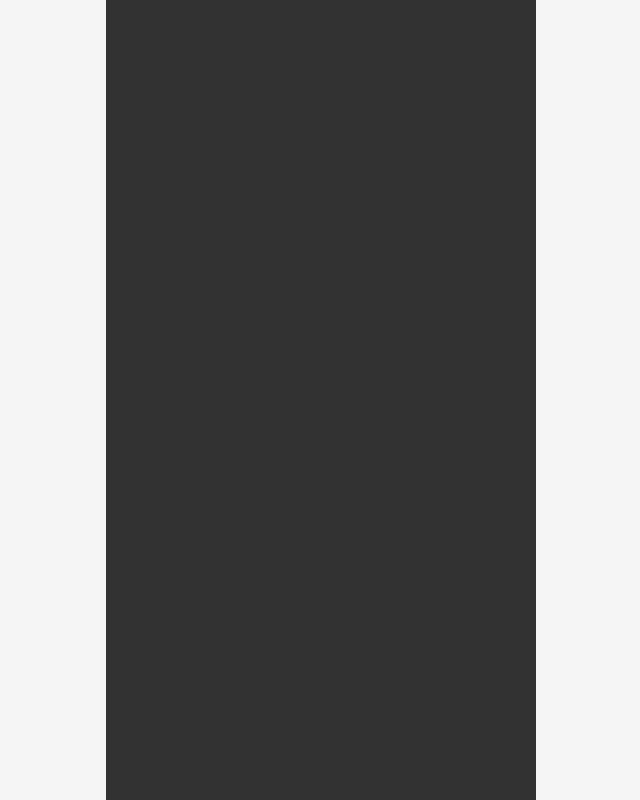
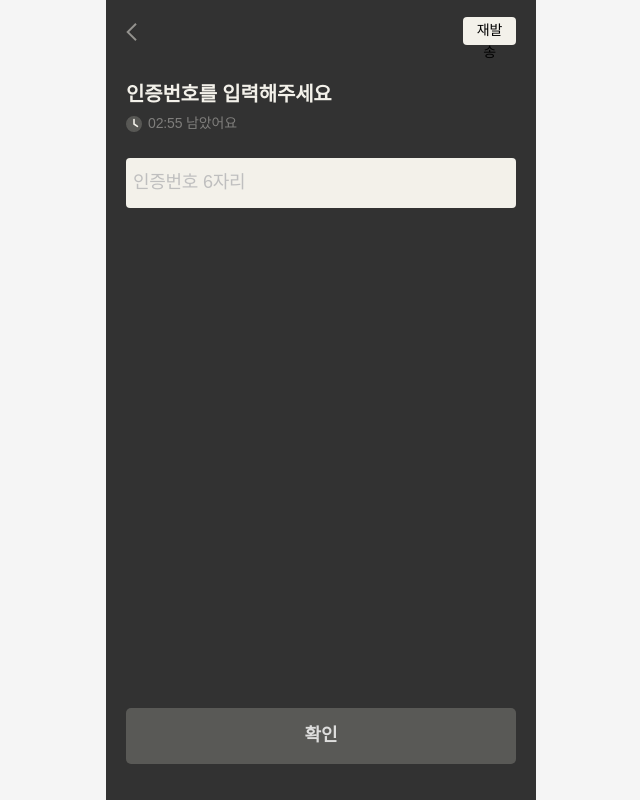
Before and after one commit to SPARCS-2024-TEAM1/CLIENT, a React (Vite) app: page /onboarding/2 in a window 1280 px wide. Before the commit this address had no page. Shown: the whole page, without its empty margins (319-959 px from the left). Built offline with nearby package versions, Linux system fonts and the light colour scheme; a web font is replaced by a local one; what emotion-reset would draw is missing.

Commit message:
feat: 인증번호 입력 페이지 구현

```diff
--- a/src/Router.tsx
+++ b/src/Router.tsx
@@ -3,13 +3,15 @@ import { BrowserRouter, Route, Routes } from 'react-router-dom';
 import Home from './pages/home/Home';
 // import Main from './pages/main/Main';
 import Step문자인증 from './pages/onboarding/components/Step문자인증';
+import Step핸드폰번호입력 from './pages/onboarding/components/Step핸드폰번호입력';
 
 const Router = () => {
   return (
     <BrowserRouter>
       <Routes>
         <Route path="/" element={<Home />} />
-        <Route path="/onboarding/1" element={<Step문자인증 />} />
+        <Route path="/onboarding/1" element={<Step핸드폰번호입력 />} />
+        <Route path="/onboarding/2" element={<Step문자인증 />} />
       </Routes>
     </BrowserRouter>
   );
--- a/src/assets/svgs/index.tsx
+++ b/src/assets/svgs/index.tsx
@@ -2,3 +2,4 @@
 // export { default as DefaultProfileIc } from './defaultProfileIc.svg?react';
 export { default as HbPromiseIc } from './img_hbpromise.svg?react';
 export { default as ArrowLeftIc } from './ic_arrow_left.svg?react';
+export { default as ClockIc } from './ic_clock.svg?react';
--- a/src/components/commons/FullBtn.tsx
+++ b/src/components/commons/FullBtn.tsx
@@ -14,14 +14,14 @@ const FullBtn = (props: fullBtnPropsType) => {
     <>
       {bottom ? (
         <DownWrapper>
-          <Button $isBtnDisable={isBtnDisable} onClick={onClick}>
+          <Button type="button" disabled={isBtnDisable} $isBtnDisable={isBtnDisable} onClick={onClick}>
             {isBtnDisable ? disabledText : activeText}
           </Button>
           <BtnBackground />
         </DownWrapper>
       ) : (
         <TopWrapper>
-          <Button $isBtnDisable={isBtnDisable} onClick={onClick}>
+          <Button type="button" disabled={isBtnDisable} $isBtnDisable={isBtnDisable} onClick={onClick}>
             {isBtnDisable ? disabledText : activeText}
           </Button>
         </TopWrapper>
--- a/src/components/commons/Header.tsx
+++ b/src/components/commons/Header.tsx
@@ -29,6 +29,7 @@ const Wrapper = styled.header`
   display: flex;
   justify-content: center;
   align-items: center;
+  position: relative;
   position: fixed;
   top: 0;
 
--- a/src/pages/onboarding/components/Step문자인증.tsx
+++ b/src/pages/onboarding/components/Step문자인증.tsx
@@ -1,47 +1,109 @@
-import { useState, ChangeEvent } from 'react';
+import styled from '@emotion/styled';
+import { useState, ChangeEvent, useEffect } from 'react';
 import { useNavigate } from 'react-router-dom';
 
-import { ArrowLeftIc } from '../../../assets/svgs';
+import { ArrowLeftIc, ClockIc } from '../../../assets/svgs';
 import FullBtn from '../../../components/commons/FullBtn';
 import Header from '../../../components/commons/Header';
 import Input from '../../../components/commons/Input';
 import Spacing from '../../../components/commons/Spacing';
 import Title from '../../../components/commons/Title';
-import { formatPhone } from '../utils/formatPhone';
+import { formatTime } from '../utils/formatTime';
 
 const Step문자인증 = () => {
   const navigate = useNavigate();
-  const [phoneNumber, setPhoneNumber] = useState('');
+  const [authCode, setAuthCode] = useState('');
 
-  const handleChangePhone = (e: ChangeEvent<HTMLInputElement>) => {
-    const formattedNum = formatPhone(e.target.value);
-    setPhoneNumber(formattedNum);
+  const TIME = 180 * 1000;
+  const [timeLeft, setTimeLeft] = useState(TIME);
+  const { minutes, seconds } = formatTime(timeLeft);
+
+  useEffect(() => {
+    const id = setInterval(() => {
+      setTimeLeft((prevTime) => {
+        if (prevTime <= 1000) {
+          clearInterval(id);
+          return 0;
+        }
+        return prevTime - 1000;
+      });
+    }, 1000);
+
+    return () => clearInterval(id);
+  }, [timeLeft]);
+
+  // 재전송 클릭
+  const onClickGetAuthCode = () => {
+    console.log('문자인증 api 연결');
+    setTimeLeft(TIME);
   };
 
-  const onClickBack = () => {
-    navigate('/');
+  // 인증 코드 입력 input handler
+  const handleChangeAuthCode = (e: ChangeEvent<HTMLInputElement>) => {
+    setAuthCode(e.target.value);
   };
 
-  const onClickGetAuthCode = () => {
-    console.log('문자인증 api 연결');
+  // 확인버튼
+  const onClickCheckAuthCode = () => {
+    console.log('인증번호 맞는지 확인하는 api');
+    navigate('/onboarding/3');
   };
 
   return (
     <>
-      <Header LeftSvg={ArrowLeftIc} onClickLeft={onClickBack} />
-      <Title text={`안녕하세요\n전화번호를 입력해주세요`} type="middle" />
-      <Spacing marginBottom="2" />
-      <Input placeholder="010-1234-5678" inputVal={phoneNumber} handleInputVal={handleChangePhone} />
-      <Spacing marginBottom="3" />
+      <Header LeftSvg={ArrowLeftIc}>
+        <ReAuthBtn onClick={onClickGetAuthCode}>재발송</ReAuthBtn>
+      </Header>
+      <Title text="인증번호를 입력해주세요" type="middle" />
+      <Spacing marginBottom="0.4" />
+      <TimerContainer>
+        <ClockIc />
+        <Timer>
+          {minutes}:{seconds} 남았어요
+        </Timer>
+      </TimerContainer>
+      <Spacing marginBottom="2.3" />
+      <Input placeholder="인증번호 6자리" inputVal={authCode} handleInputVal={handleChangeAuthCode} />
+      <Spacing marginBottom="2.943" />
       <FullBtn
-        activeText="인증번호 받기"
-        disabledText="인증번호 받기"
-        isBtnDisable={phoneNumber.length < 13}
-        onClick={onClickGetAuthCode}
-        bottom={false}
+        activeText="확인"
+        disabledText="확인"
+        isBtnDisable={authCode.length !== 6}
+        onClick={onClickCheckAuthCode}
       />
     </>
   );
 };
 
 export default Step문자인증;
+
+const ReAuthBtn = styled.button`
+  position: absolute;
+  top: 1.7rem;
+  right: 2rem;
+
+  width: 5.3rem;
+  height: 2.8rem;
+  padding: 0.3rem 0.8rem;
+  border: none;
+  border-radius: 4px;
+
+  /* 색상 변경 필요 */
+  background-color: ${({ theme }) => theme.colors.grayScaleW_bg};
+
+  color: ${({ theme }) => theme.colors.grayScaleB_Text};
+
+  ${({ theme }) => theme.fonts.Body3_M_14};
+  cursor: pointer;
+`;
+
+const TimerContainer = styled.div`
+  display: flex;
+  gap: 0.6rem;
+  align-items: center;
+`;
+
+const Timer = styled.span`
+  ${({ theme }) => theme.fonts.Body3_M_14};
+  color: ${({ theme }) => theme.colors.transparentW40};
+`;
--- /dev/null
+++ b/src/pages/onboarding/components/Step핸드폰번호입력.tsx
@@ -0,0 +1,48 @@
+import { useState, ChangeEvent } from 'react';
+import { useNavigate } from 'react-router-dom';
+
+import { ArrowLeftIc } from '../../../assets/svgs';
+import FullBtn from '../../../components/commons/FullBtn';
+import Header from '../../../components/commons/Header';
+import Input from '../../../components/commons/Input';
+import Spacing from '../../../components/commons/Spacing';
+import Title from '../../../components/commons/Title';
+import { formatPhone } from '../utils/formatPhone';
+
+const Step핸드폰번호입력 = () => {
+  const navigate = useNavigate();
+  const [phoneNumber, setPhoneNumber] = useState('');
+
+  const handleChangePhone = (e: ChangeEvent<HTMLInputElement>) => {
+    const formattedNum = formatPhone(e.target.value);
+    setPhoneNumber(formattedNum);
+  };
+
+  const onClickBack = () => {
+    navigate('/');
+  };
+
+  const onClickGetAuthCode = () => {
+    console.log('문자인증 api 연결');
+    navigate('/onboarding/2');
+  };
+
+  return (
+    <>
+      <Header LeftSvg={ArrowLeftIc} onClickLeft={onClickBack} />
+      <Title text={`안녕하세요\n전화번호를 입력해주세요`} type="middle" />
+      <Spacing marginBottom="2" />
+      <Input placeholder="010-1234-5678" inputVal={phoneNumber} handleInputVal={handleChangePhone} />
+      <Spacing marginBottom="3" />
+      <FullBtn
+        activeText="인증번호 받기"
+        disabledText="인증번호 받기"
+        isBtnDisable={phoneNumber.length < 13}
+        onClick={onClickGetAuthCode}
+        bottom={false}
+      />
+    </>
+  );
+};
+
+export default Step핸드폰번호입력;
--- /dev/null
+++ b/src/pages/onboarding/utils/formatTime.tsx
@@ -0,0 +1,5 @@
+export const formatTime = (time: number): { minutes: string; seconds: string } => {
+  const minutes = String(Math.floor((time / (1000 * 60)) % 60)).padStart(2, '0');
+  const seconds = String(Math.floor((time / 1000) % 60)).padStart(2, '0');
+  return { minutes, seconds };
+};
```
Also changed, not shown: src/assets/svgs/ic_clock.svg (added).
